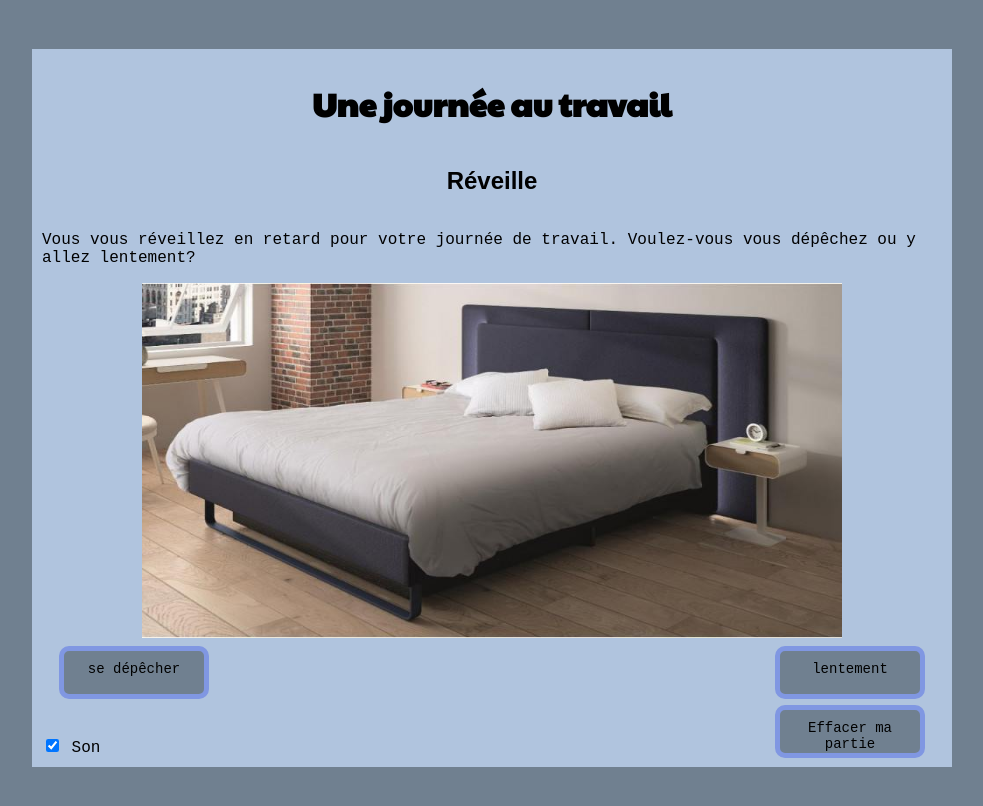
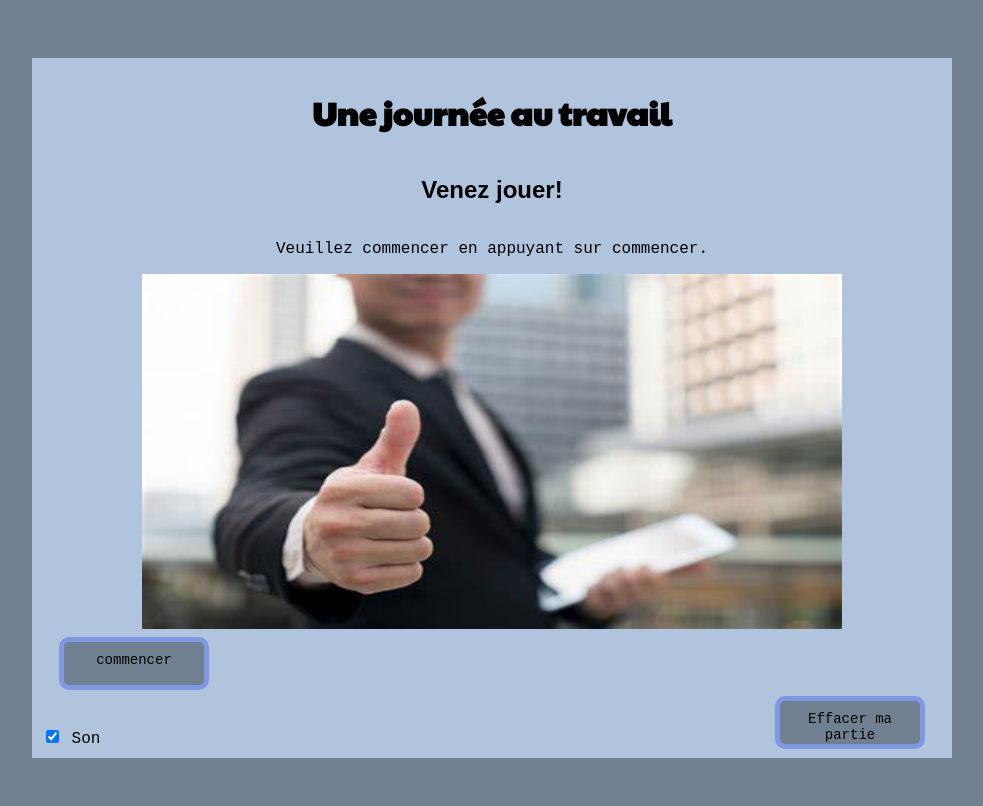
Before and after one commit to M-lie/Vous-etes-le-heros--Une-journee-au-travail-, a plain HTML site: page index.html in a window 1280 px wide. Both pictures are taken after a click on the button "Effacer ma partie". Shown: the whole page, without its empty margins (156-1139 px from the left). Drawn offline with Linux system fonts and the light colour scheme.

Commit message:
finalisé

```diff
--- a/game.css
+++ b/game.css
@@ -127,8 +127,7 @@ label{
 }
 
  .metro{
-
-    background-image: linear-gradient(   rgba(112, 128, 144, 0.784),  rgba(112, 128, 144, 0.784)),url("./assets/bureau.jpg");
+    background-image: linear-gradient(   rgba(112, 128, 144, 0.784),  rgba(112, 128, 144, 0.784)),url("./assets/entreprise.jpg");
     background-repeat: no-repeat;
-
+   background-size: 100%;
 }
--- a/game.js
+++ b/game.js
@@ -1,5 +1,12 @@
 let chaptersObj = {
 
+    jeu : {
+
+            subtitle: "Venez jouer!",
+            text:"Veuillez commencer en appuyant sur commencer.",
+        img: "./assets/work.jpg",
+        options: [
+        {texte:"commencer", action: "goToChapter('intro')"},]},
 
     intro : {
         subtitle: 'Réveille',
@@ -258,7 +265,7 @@ function keyfalse() {
     function reset() {
             localStorage.removeItem("key", key);
             localStorage.clear();
-            goToChapter("intro");
+            goToChapter("jeu");
 
     };
 
```
Also changed, not shown: assets/entreprise.jpg (added), assets/work.jpg (added).
